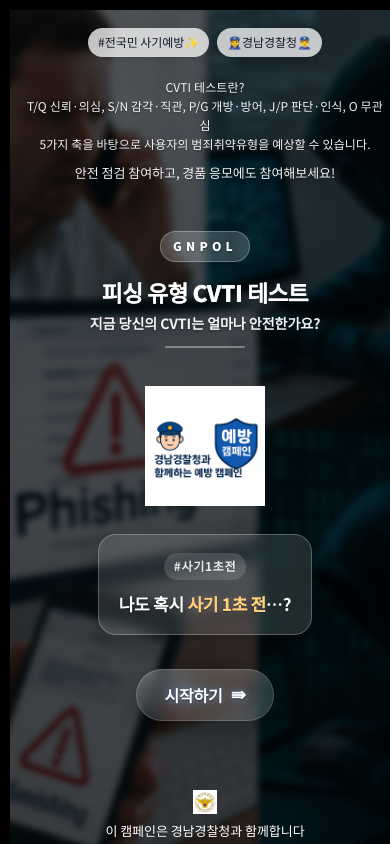
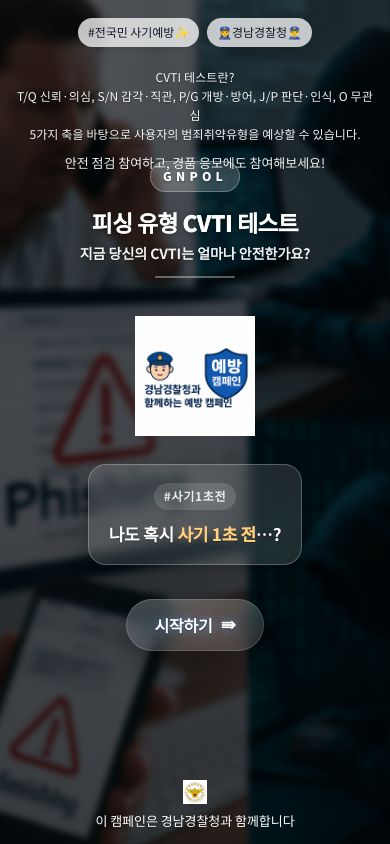
Before and after one commit to kids4045/POL_CVTI_1, a React (Create React App) app: page / in a window 390 px wide. Built offline with nearby package versions, Linux system fonts and the light colour scheme; no server answers; a web font is replaced by a local one.

Commit message:
Fix: StartPage safe-area & styles.css update, index.html tweak, remove unused t-background.png

```diff
--- a/public/index.html
+++ b/public/index.html
@@ -4,7 +4,7 @@
     <!-- iOS 안전영역 사용 -->
     <meta
       name="viewport"
-      content="width=device-width, initial-scale=1, viewport-fit=cover"
+      content="width=device-width, initial-scale=1.0, maximum-scale=1.0, user-scalable=no"
     />
 
     <!-- 시작/질문 배경 이미지 프리로드 -->
--- a/src/pages/Home.tsx
+++ b/src/pages/Home.tsx
@@ -43,9 +43,9 @@
     <div
       className="start-root"
       style={{
-        position: "relative",
-        height: "100vh",
-        width: "100vw",
+        // ✅ 뷰포트에 딱 붙여 좌/상단 검은 테두리 제거
+        position: "fixed",
+        inset: 0,
         overflow: "hidden",
         display: "flex",
         flexDirection: "column",
@@ -56,6 +56,21 @@
     >
       {/* ✅ 이 컴포넌트 전용 보정 CSS */}
       <style>{`
+        /* 전역 최소 리셋: iOS Safari 기본 여백 방지 */
+        html, body, #root { width: 100%; height: 100%; }
+        body { margin: 0; }
+
+        /* 안전영역(노치) 보정: 좌/우 패딩, 상/하 보정은 개별 요소에서 처리 */
+        .start-root {
+          padding-left: env(safe-area-inset-left);
+          padding-right: env(safe-area-inset-right);
+        }
+
+        /* 100dvh 지원 시(모바일 주소창 높이 변화 대응) 높이 보정 */
+        @supports (height: 100dvh) {
+          .start-root { min-height: 100dvh; }
+        }
+
         /* 기본 레이아웃 & 타이포 */
         .home-hero { text-align: center; }
         .title-eyebrow {
@@ -89,7 +104,7 @@
 
         .home-callout {
           max-width: 520px;
-          padding: 20px 22px; /* 기본 패딩 */
+          padding: 20px 22px;
           border-radius: 18px;
           backdrop-filter: blur(6px);
           background: rgba(255,255,255,0.12);
@@ -120,7 +135,7 @@
         /* 상단 칩/랜덤문구 */
         .start-top-chips {
           position: relative;
-          z-index: 2;             /* 워터마크/히어로보다 위로 */
+          z-index: 2;
           display: flex;
           gap: 8px;
           flex-wrap: wrap;
@@ -130,7 +145,7 @@
         .start-watermark {
           position: absolute;
           left: 50%; transform: translateX(-50%);
-          top: 96px;              /* 데스크톱 기준 위치 */
+          top: 96px;
           font-weight: 800;
           letter-spacing: 8px;
           opacity: 0.18; color: #fff;
@@ -138,24 +153,32 @@
           z-index: 1;
         }
 
+        /* iPhone 노치 안전영역 보정: 상단 헤더/하단 푸터 */
+        .start-header { top: 18px; }
+        .start-footer { bottom: 14px; }
+        @supports (padding: max(0px)) {
+          .start-header { top: calc(env(safe-area-inset-top) + 18px); }
+          .start-footer { bottom: calc(env(safe-area-inset-bottom) + 14px); }
+        }
+
         /* === 모바일 전용 보정 === */
         @media (max-width: 480px) {
           /* 1) 상단 칩/랜덤문구와 GNPOL 겹침 방지 */
-          .start-root { padding-top: 120px; } /* 상단 여유 공간 확보 */
+          .start-root { padding-top: max(0px, env(safe-area-inset-top)); }
           .start-top-chips { margin-bottom: 12px; }
           .start-watermark {
-            top: 132px;            /* 워터마크를 더 아래로 */
-            font-size: 20px;       /* 살짝 축소 */
+            top: 132px;
+            font-size: 20px;
             letter-spacing: 6px;
             opacity: 0.16;
           }
-          .home-hero { margin-top: 8px; }     /* 히어로 살짝 더 아래 */
+          .home-hero { margin-top: 8px; }
 
           /* 2) 중앙 로고 10% 축소 */
-          .pol-logo { width: 108px; height: 108px; } /* 120px -> 108px */
+          .pol-logo { width: 108px; height: 108px; }
 
-          /* 3) ‘사기 1초전’ 블럭 높이 10% 축소 (패딩 약 10%↓) */
-          .home-callout { padding: 18px 20px; }      /* 20/22 -> 18/20 */
+          /* 3) ‘사기 1초전’ 블럭 높이 10% 축소 */
+          .home-callout { padding: 18px 20px; }
           .callout-text { font-size: 17px; }
         }
       `}</style>
@@ -199,9 +222,9 @@
 
       {/* 상단 고정 헤더(칩/가이드/랜덤문구) */}
       <div
+        className="start-header"
         style={{
           position: "absolute",
-          top: 18,
           left: 0,
           right: 0,
           zIndex: 2,
@@ -302,7 +325,7 @@
           }}
         />
 
-        {/* 콜아웃 + CTA (모바일에서 10% 낮은 높이) */}
+        {/* 콜아웃 + CTA */}
         <motion.section
           className="home-callout"
           initial={{ opacity: 0, y: 8 }}
@@ -335,11 +358,13 @@
         </motion.div>
       </motion.div>
 
-      {/* 하단 로고 및 문구 */}
+      {/* 하단 로고 및 문구 (노치 하단 보정 포함) */}
       <div
+        className="start-footer"
         style={{
           position: "absolute",
-          bottom: "14px",
+          left: 0,
+          right: 0,
           textAlign: "center",
           fontSize: "13px",
           color: "#fff",
--- a/src/styles.css
+++ b/src/styles.css
@@ -37,9 +37,12 @@
 html,
 body,
 #root {
+  margin: 0;
+  padding: 0;
+  width: 100%;
   height: 100%;
+  background-color: #000; /* 필요 시 */
 }
-
 html,
 body {
   background-color: #000;
@@ -50,22 +53,12 @@
   text-rendering: optimizeLegibility;
   line-height: 1.4;
   letter-spacing: -0.003em;
-
-  /* ✅ 안전영역 패딩(상/하) – 기본 0과 안전영역 중 큰 값 적용 */
-  padding-top: max(0px, var(--safe-top));
-  padding-bottom: max(0px, var(--safe-bottom));
 }
-
 /* 작은 화면 기본 타이포/터치 영역 조정 */
 /* 작은 화면 공통 오버라이드 */
 @media (max-width: 600px) {
   body {
     font-size: 16px;
-    /* 좌우 10px 유지 + 상하 안전영역 고려 */
-    padding-left: 10px;
-    padding-right: 10px;
-    padding-top: max(10px, var(--safe-top));
-    padding-bottom: max(10px, var(--safe-bottom));
   }
 
   button {
```
Also changed, not shown: 1 other file (tests, documents, lock files or other folders).
